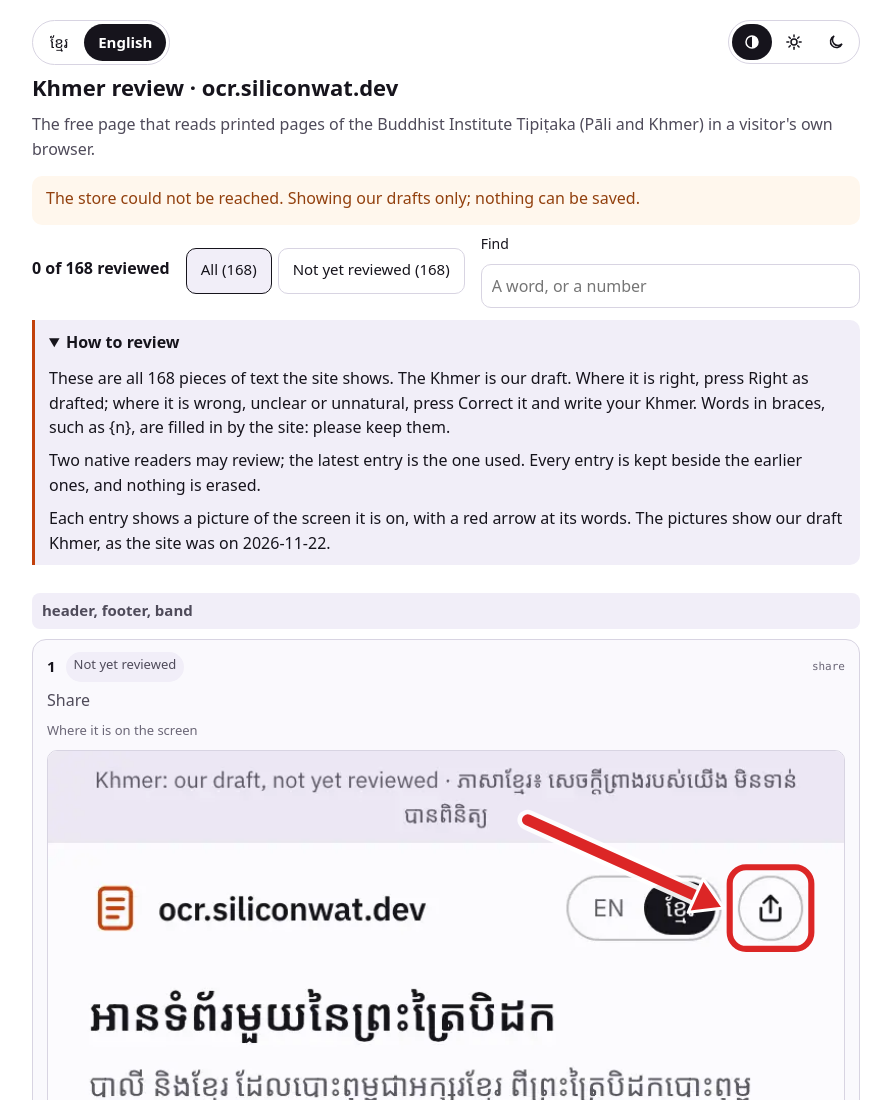
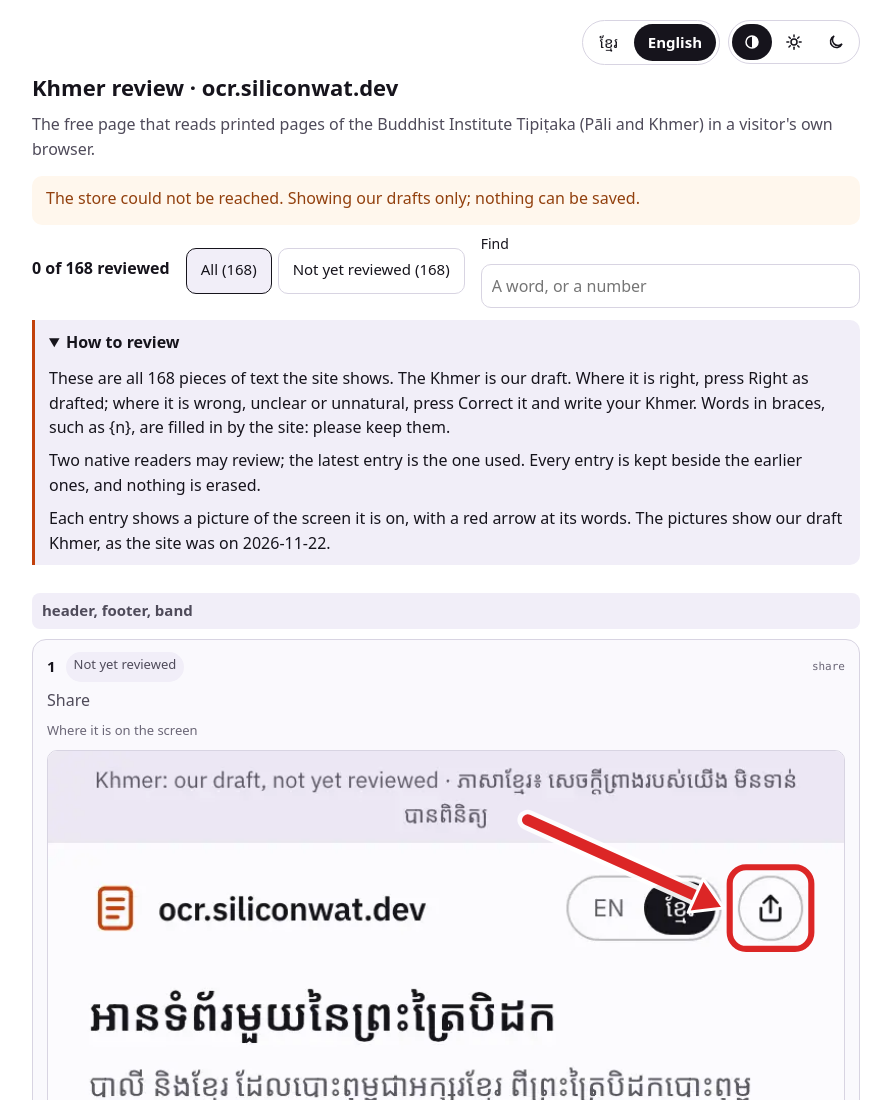
Before and after one commit to SiliconWat/demo.siliconwat.dev, a plain HTML site: page khmer/ocr.siliconwat.dev/index.html in a window 1280 px wide. Shown: the top 1100 px of the page, without its empty margins (194-1085 px from the left). Drawn offline with Linux system fonts and the light colour scheme; no server answers.

Commit message:
Khmer review page: both header toggles at the right, the language beside light/dark (founder 2026-11-22)

```diff
--- a/khmer/ocr.siliconwat.dev/sheet.css
+++ b/khmer/ocr.siliconwat.dev/sheet.css
@@ -111,7 +111,7 @@ textarea.kmbox { font-size: 19px; line-height: 1.9; }
 /* the UI language: the tool's own words in one language (the entries under review keep both); no script = both */
 html[data-ui="km"] .ui-en, html[data-ui="en"] .ui-km { display: none !important; }
 html[data-ui="en"] .bi .ui-en { font-size: 1em; color: inherit; }
-.top { display: flex; justify-content: space-between; align-items: center; gap: 8px; margin: 0 0 6px; }
+.top { display: flex; justify-content: flex-end; flex-wrap: wrap; align-items: center; gap: 8px; margin: 0 0 6px; }   /* both toggles at the right (founder 2026-11-22) */
 .langs.scheme button { display: inline-flex; align-items: center; justify-content: center; min-width: 40px; padding: 4px 10px; color: var(--ink); }
 .langs.scheme button[aria-pressed="true"] { color: var(--paper); }
 .langs { display: inline-flex; border: 1px solid var(--line); border-radius: 999px; padding: 3px; gap: 2px; background: var(--paper); }
```
